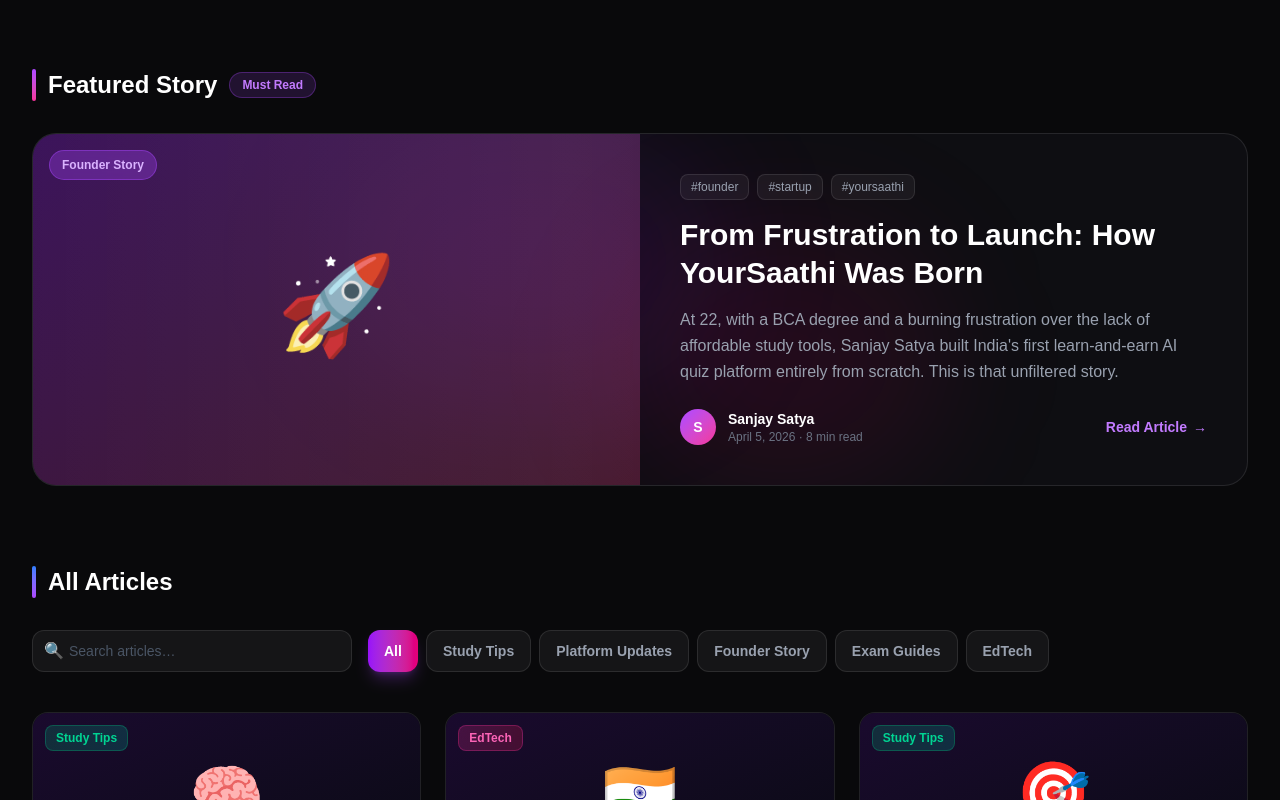
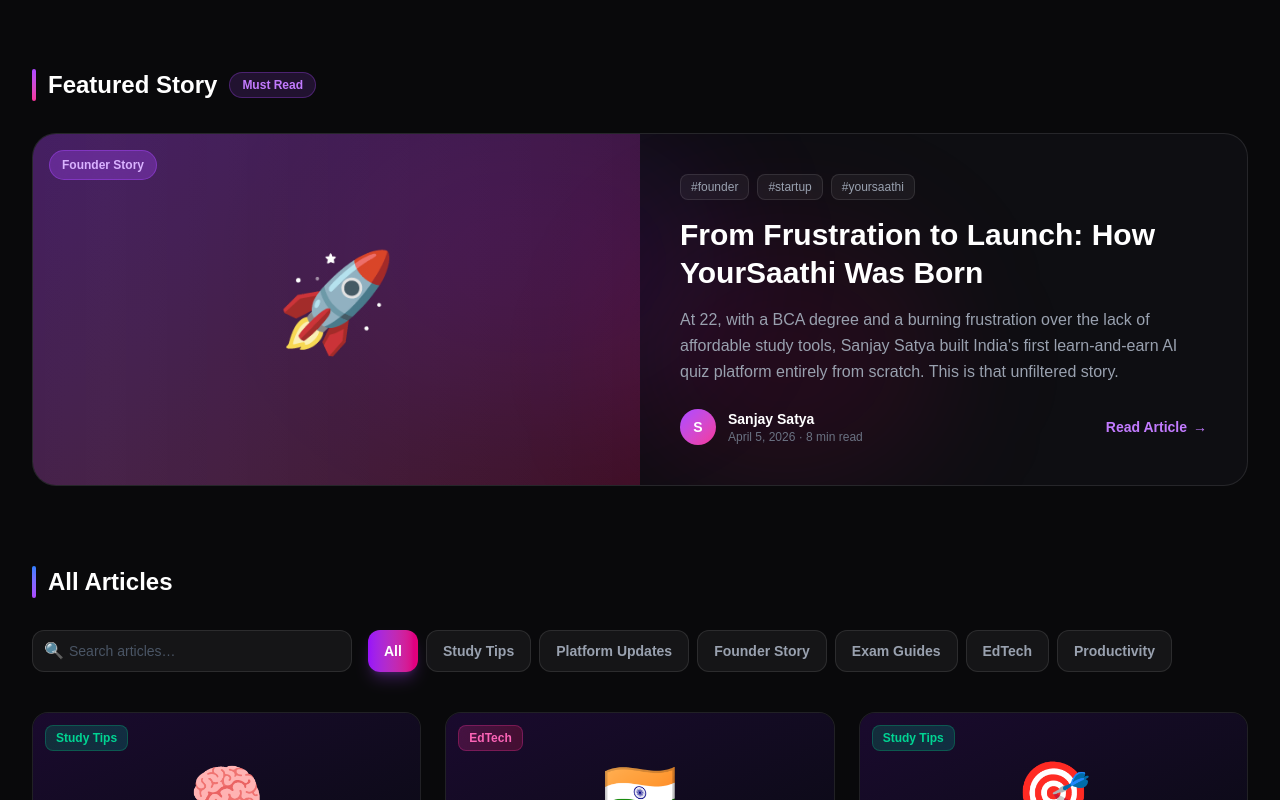
Before and after one commit to yoursaathicompany/YourSaathi, a Next.js app: page /blog in a window 1280 px wide. Shown: the part 840-1640 px from the top of the page. Built offline with nearby package versions, Linux system fonts and the light colour scheme; no server answers.

Commit message:
Add 10 new productivity blog posts

```diff
--- a/src/data/blogData.ts
+++ b/src/data/blogData.ts
@@ -20,6 +20,7 @@ export const blogCategories = [
   'Founder Story',
   'Exam Guides',
   'EdTech',
+  'Productivity',
 ];
 
 export const blogPosts: BlogPost[] = [
@@ -154,4 +155,134 @@ export const blogPosts: BlogPost[] = [
     emoji: '🧠',
     coverImage: '/og-image.png',
   },
+  {
+    slug: 'pomodoro-technique-for-students-2026',
+    title: 'Mastering the Pomodoro Technique: A Student\'s Guide to Laser Focus',
+    excerpt:
+      'Struggling with attention span? The Pomodoro technique is a game-changer. Learn how to structure your study sessions in 25-minute sprints for maximum productivity without burnout.',
+    author: 'YourSaathi Team',
+    date: 'April 8, 2026',
+    readTime: '4 min read',
+    category: 'Productivity',
+    tags: ['pomodoro', 'focus', 'time management', 'productivity'],
+    emoji: '⏱️',
+    coverImage: '/og-image.png',
+  },
+  {
+    slug: 'overcoming-procrastination-study-hacks',
+    title: '5 Neuroscience Hacks to Beat Procrastination Instantly',
+    excerpt:
+      'Procrastination is an emotional regulation problem, not a time management one. Discover 5 neuroscience-backed methods to trick your brain into starting your study sessions.',
+    author: 'YourSaathi Team',
+    date: 'April 9, 2026',
+    readTime: '6 min read',
+    category: 'Productivity',
+    tags: ['procrastination', 'neuroscience', 'productivity hacks'],
+    emoji: '🚀',
+    coverImage: '/og-image.png',
+  },
+  {
+    slug: 'digital-minimalism-student-focus',
+    title: 'Digital Minimalism for Students: Reclaiming Your Attention',
+    excerpt:
+      'Smartphones are designed to steal your focus. Here is a practical guide to digital minimalism during exam seasons, ensuring you control your devices instead of them controlling you.',
+    author: 'YourSaathi Team',
+    date: 'April 10, 2026',
+    readTime: '5 min read',
+    category: 'Productivity',
+    tags: ['digital minimalism', 'focus', 'distraction free', 'productivity'],
+    emoji: '📱',
+    coverImage: '/og-image.png',
+  },
+  {
+    slug: 'eat-the-frog-study-method',
+    title: 'Eat The Frog: Why Tackling the Hardest Subject First Works',
+    excerpt:
+      'Mark Twain famously said to "eat a live frog first thing in the morning." Here is how applying this strategy to your hardest subjects can double your study output.',
+    author: 'YourSaathi Team',
+    date: 'April 11, 2026',
+    readTime: '4 min read',
+    category: 'Productivity',
+    tags: ['eat the frog', 'study strategy', 'productivity', 'efficiency'],
+    emoji: '🐸',
+    coverImage: '/og-image.png',
+  },
+  {
+    slug: 'sleep-optimization-for-exam-prep',
+    title: 'The Ultimate Sleep Guide for Better Memory Retention',
+    excerpt:
+      'Pulling an all-nighter is the worst thing for your grades. Uncover the science of REM sleep, memory consolidation, and how to optimize your sleep schedule for exam season.',
+    author: 'YourSaathi Team',
+    date: 'April 12, 2026',
+    readTime: '7 min read',
+    category: 'Productivity',
+    tags: ['sleep', 'memory retention', 'productivity', 'health'],
+    emoji: '💤',
+    coverImage: '/og-image.png',
+  },
+  {
+    slug: 'flow-state-deep-work-students',
+    title: 'Achieving Flow State: Deep Work for Students',
+    excerpt:
+      'Cal Newport\'s concept of Deep Work is essential for cracking tough exams. Learn how to enter a "flow state" where hours feel like minutes and complex topics finally click.',
+    author: 'YourSaathi Team',
+    date: 'April 13, 2026',
+    readTime: '6 min read',
+    category: 'Productivity',
+    tags: ['deep work', 'flow state', 'productivity', 'study habits'],
+    emoji: '🌊',
+    coverImage: '/og-image.png',
+  },
+  {
+    slug: 'note-taking-systems-notion-obsidian',
+    title: 'Building a Second Brain: Note-Taking Systems that Actually Work',
+    excerpt:
+      'Are you still taking linear notes? Explore dynamic systems using Notion or Obsidian to connect ideas, retain information longer, and boost your productivity drastically.',
+    author: 'YourSaathi Team',
+    date: 'April 14, 2026',
+    readTime: '8 min read',
+    category: 'Productivity',
+    tags: ['note taking', 'second brain', 'notion', 'productivity'],
+    emoji: '📓',
+    coverImage: '/og-image.png',
+  },
+  {
+    slug: 'nutrition-brain-food-study-sessions',
+    title: 'Brain Food: What to Eat for Maximum Focus and Energy',
+    excerpt:
+      'Sugar crashes ruin study sessions. A comprehensive look at the best brain-boosting snacks, hydration strategies, and meals to keep your cognitive performance peaking all day.',
+    author: 'YourSaathi Team',
+    date: 'April 15, 2026',
+    readTime: '5 min read',
+    category: 'Productivity',
+    tags: ['nutrition', 'brain food', 'focus', 'productivity'],
+    emoji: '🥑',
+    coverImage: '/og-image.png',
+  },
+  {
+    slug: 'spaced-repetition-algorithm-secrets',
+    title: 'The Math of Memory: Unleashing Spaced Repetition',
+    excerpt:
+      'We forget 70% of what we read within 24 hours. Dive deep into the algorthims behind spaced repetition and how tools like YourSaathi ensure you never forget what you\'ve learned.',
+    author: 'YourSaathi Team',
+    date: 'April 16, 2026',
+    readTime: '6 min read',
+    category: 'Productivity',
+    tags: ['spaced repetition', 'memory', 'productivity hacks', 'learning'],
+    emoji: '📈',
+    coverImage: '/og-image.png',
+  },
+  {
+    slug: 'morning-routines-of-top-students',
+    title: 'Morning Routines of Top 1% Students',
+    excerpt:
+      'How you start your day determines how you study. We analyzed the morning habits of top NEET and JEE rankers. Here is a blueprint you can implement tomorrow.',
+    author: 'YourSaathi Team',
+    date: 'April 17, 2026',
+    readTime: '5 min read',
+    category: 'Productivity',
+    tags: ['morning routine', 'habits', 'productivity', 'success'],
+    emoji: '🌅',
+    coverImage: '/og-image.png',
+  },
 ];
```
